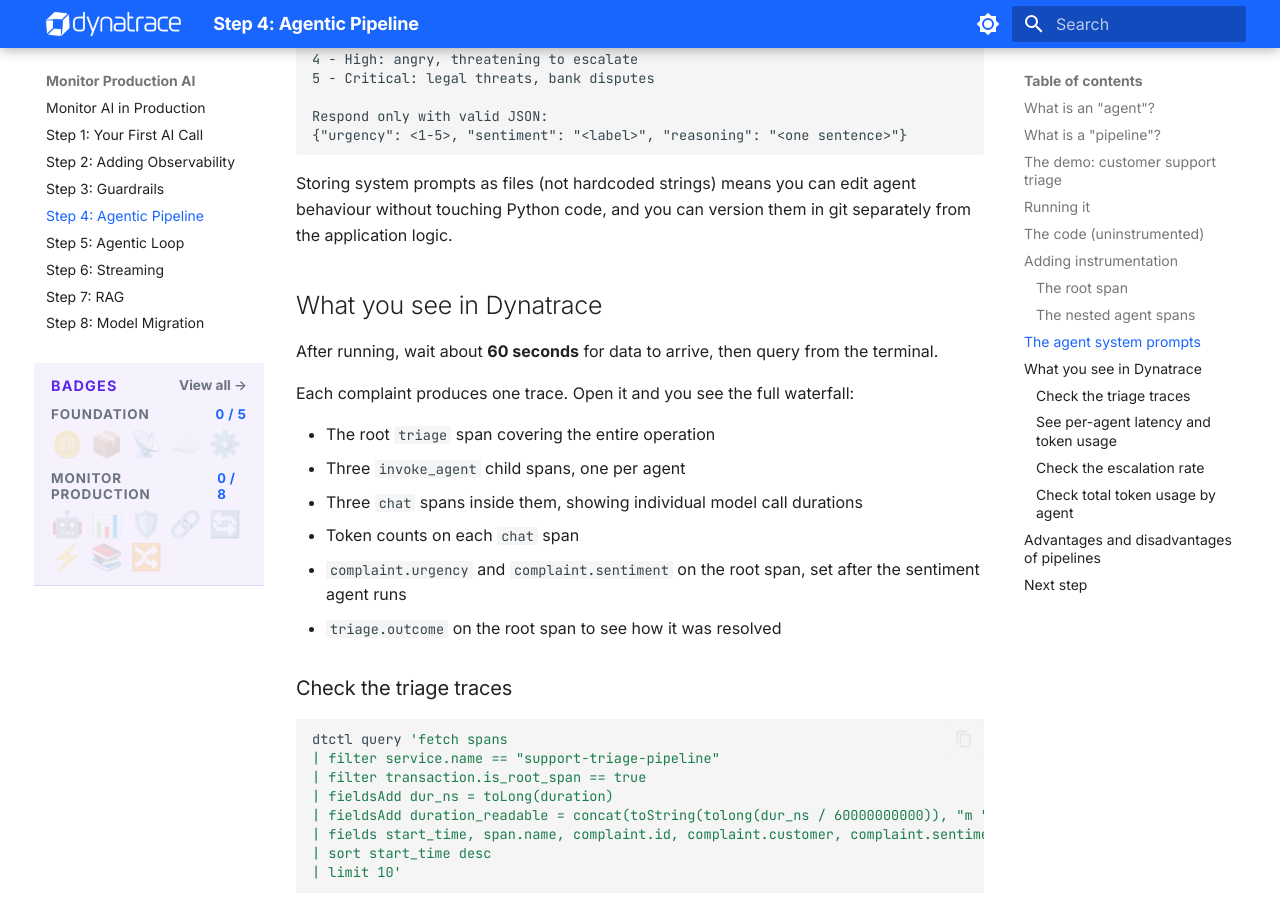
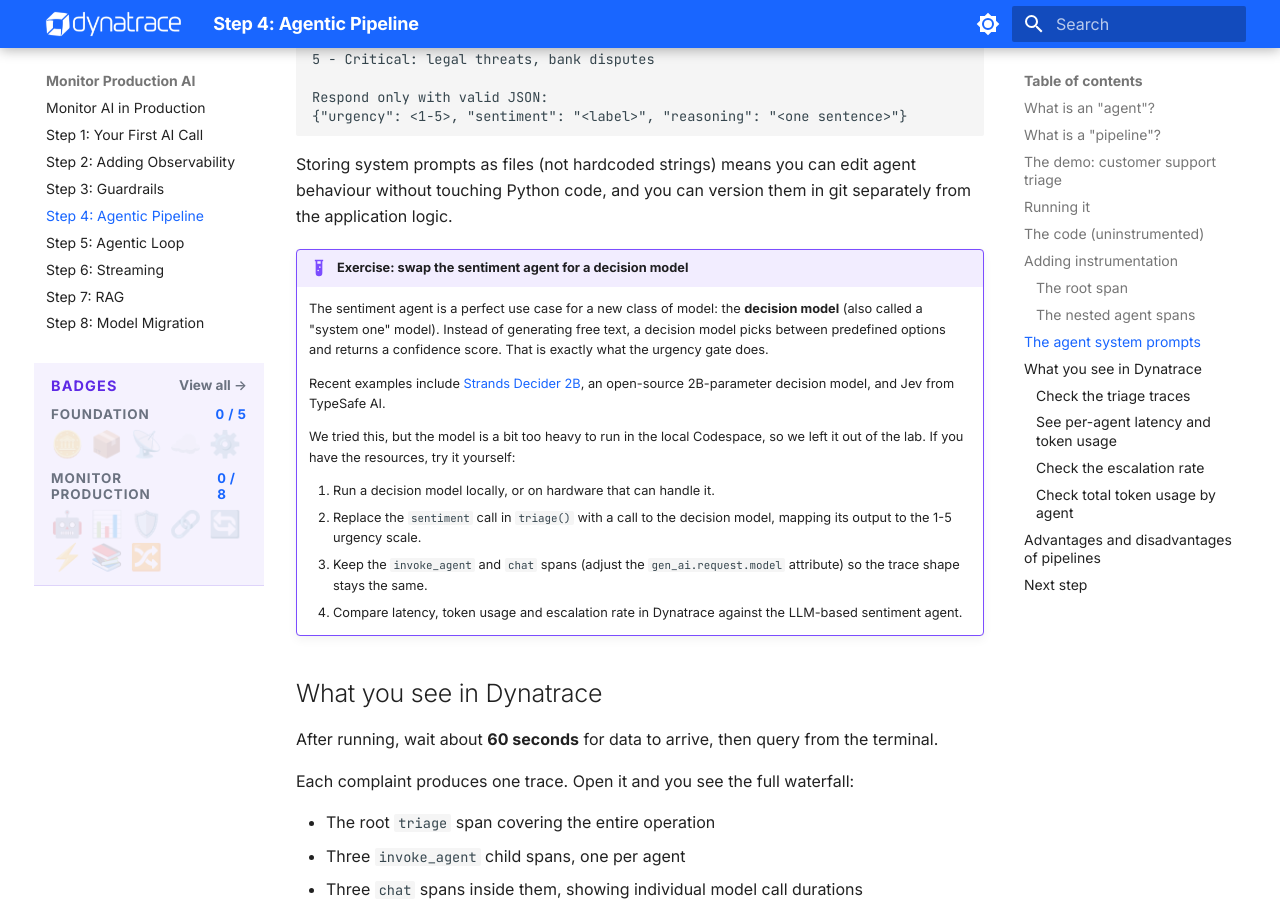
Before and after one commit to agardnerIT/ai-reliability-lab, an MkDocs documentation site: the page built from docs/monitor-production/04-agentic-pipeline.md, in a window 1280 px wide and 900 px high, scrolled down 4663 px. Built offline with MkDocs 1.6.1 and Material for MkDocs 9.7.7, drawn with Linux system fonts in a browser that asks for light colours; some of the changed text lies outside the part shown.

Commit message:
add note about strands decider 2B

```diff
--- a/docs/monitor-production/04-agentic-pipeline.md
+++ b/docs/monitor-production/04-agentic-pipeline.md
@@ -187,6 +186,18 @@
 
 Storing system prompts as files (not hardcoded strings) means you can edit agent behaviour without touching Python code, and you can version them in git separately from the application logic.
 
+!!! example "Exercise: swap the sentiment agent for a decision model"
+    The sentiment agent is a perfect use case for a new class of model: the **decision model** (also called a "system one" model). Instead of generating free text, a decision model picks between predefined options and returns a confidence score. That is exactly what the urgency gate does.
+
+    Recent examples include [Strands Decider 2B](https://strandsagents.com/blog/introducing-strands-decider/), an open-source 2B-parameter decision model, and Jev from TypeSafe AI.
+
+    We tried this, but the model is a bit too heavy to run in the local Codespace, so we left it out of the lab. If you have the resources, try it yourself:
+
+    1. Run a decision model locally, or on hardware that can handle it.
+    2. Replace the `sentiment` call in `triage()` with a call to the decision model, mapping its output to the 1-5 urgency scale.
+    3. Keep the `invoke_agent` and `chat` spans (adjust the `gen_ai.request.model` attribute) so the trace shape stays the same.
+    4. Compare latency, token usage and escalation rate in Dynatrace against the LLM-based sentiment agent.
+
 ## What you see in Dynatrace
 
 After running, wait about **60 seconds** for data to arrive, then query from the terminal.
```
Also changed, not shown: other parts of docs/monitor-production/04-agentic-pipeline.md (+1 -2 lines).
